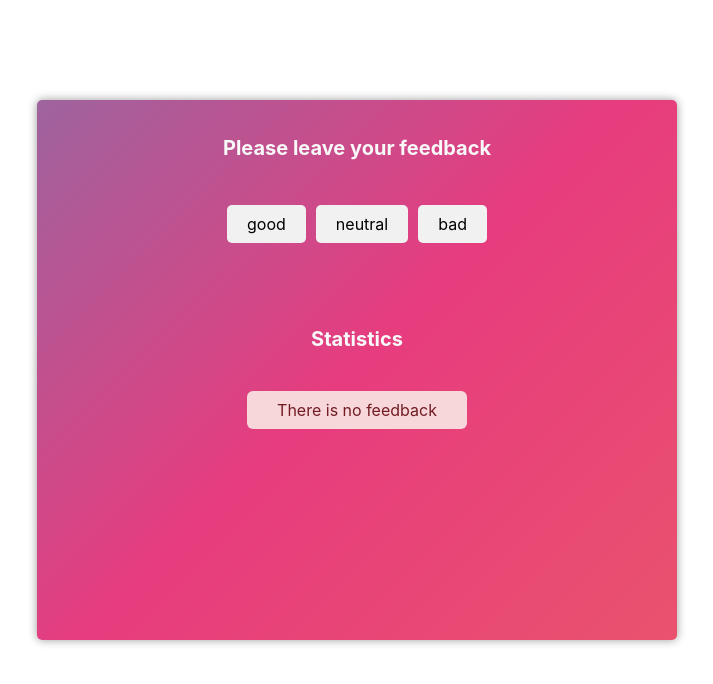
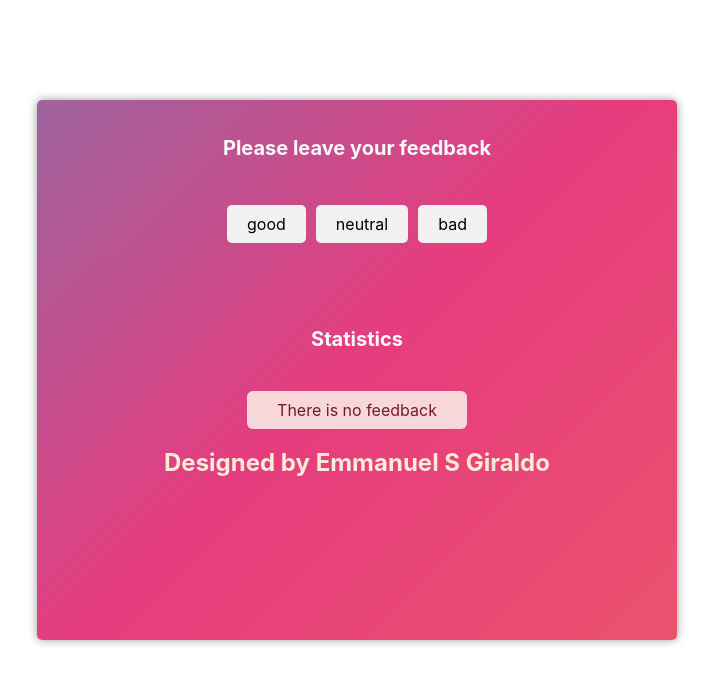
Before and after one commit to EmmanuelSGiraldo/goit-react-hw-02-feedback, a React (Create React App) app: page / in a window 1280 px wide. Shown: the top 684 px of the page, without its empty margins (283-996 px from the left). Built offline with nearby package versions, Linux system fonts and the light colour scheme.

Commit message:
homework signed

```diff
--- a/src/components/App/App.jsx
+++ b/src/components/App/App.jsx
@@ -53,6 +53,7 @@ class App extends Component {
             <Notification message="There is no feedback" />
           )}
         </Section>
+        <h2>Designed by Emmanuel S Giraldo</h2>
       </div>
     );
   }
--- a/src/components/App/App.module.scss
+++ b/src/components/App/App.module.scss
@@ -27,7 +27,8 @@ h1 {
 }
 
 h2 {
-  color: #555;
+  color: antiquewhite;
+  text-align: center;
 }
 
 form {
```
